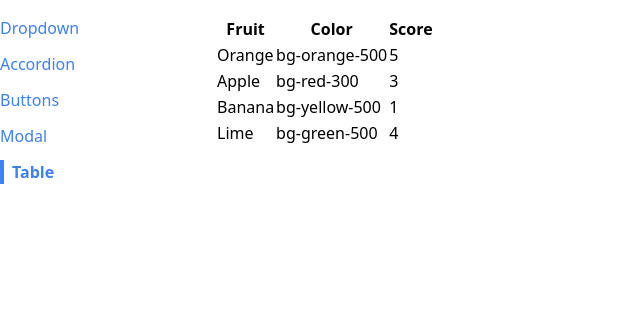
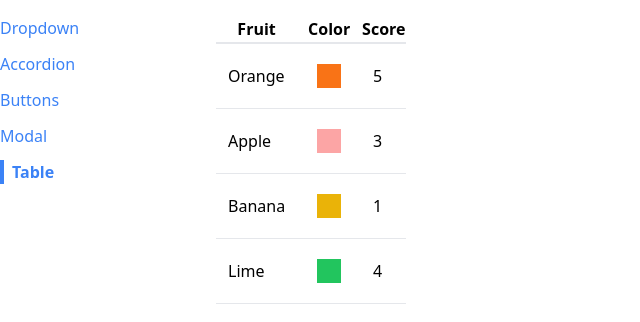
Before and after one commit to mwoitek/react-components-examples, a React (Create React App) app: page /table in a window 1280 px wide. Shown: the top 322 px of the page, without its empty margins (0-640 px from the left). Built offline with nearby package versions, Linux system fonts and the light colour scheme.

Commit message:
Add styling to Table

```diff
--- a/src/components/Table.js
+++ b/src/components/Table.js
@@ -1,18 +1,20 @@
 function Table({ data }) {
   const renderedRows = data.map((fruit) => {
     return (
-      <tr key={fruit.name}>
-        <td>{fruit.name}</td>
-        <td>{fruit.color}</td>
-        <td>{fruit.score}</td>
+      <tr className='border-b' key={fruit.name}>
+        <td className='p-3'>{fruit.name}</td>
+        <td className='p-3'>
+          <div className={`p-3 m-2 ${fruit.color}`}></div>
+        </td>
+        <td className='p-3'>{fruit.score}</td>
       </tr>
     );
   });
 
   return (
-    <table>
+    <table className='table-auto border-spacing-2'>
       <thead>
-        <tr>
+        <tr className='border-b-2'>
           <th>Fruit</th>
           <th>Color</th>
           <th>Score</th>
```
